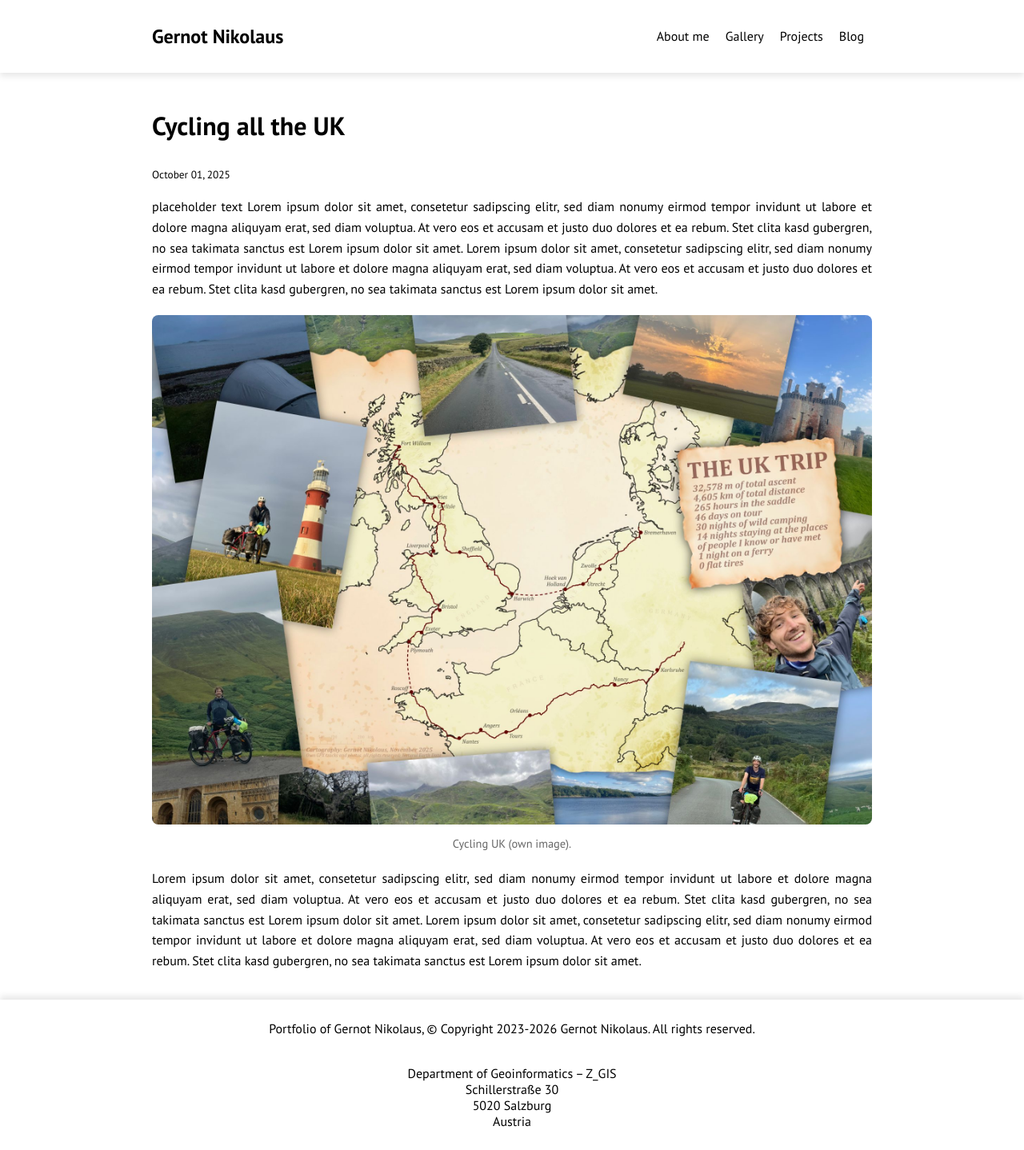
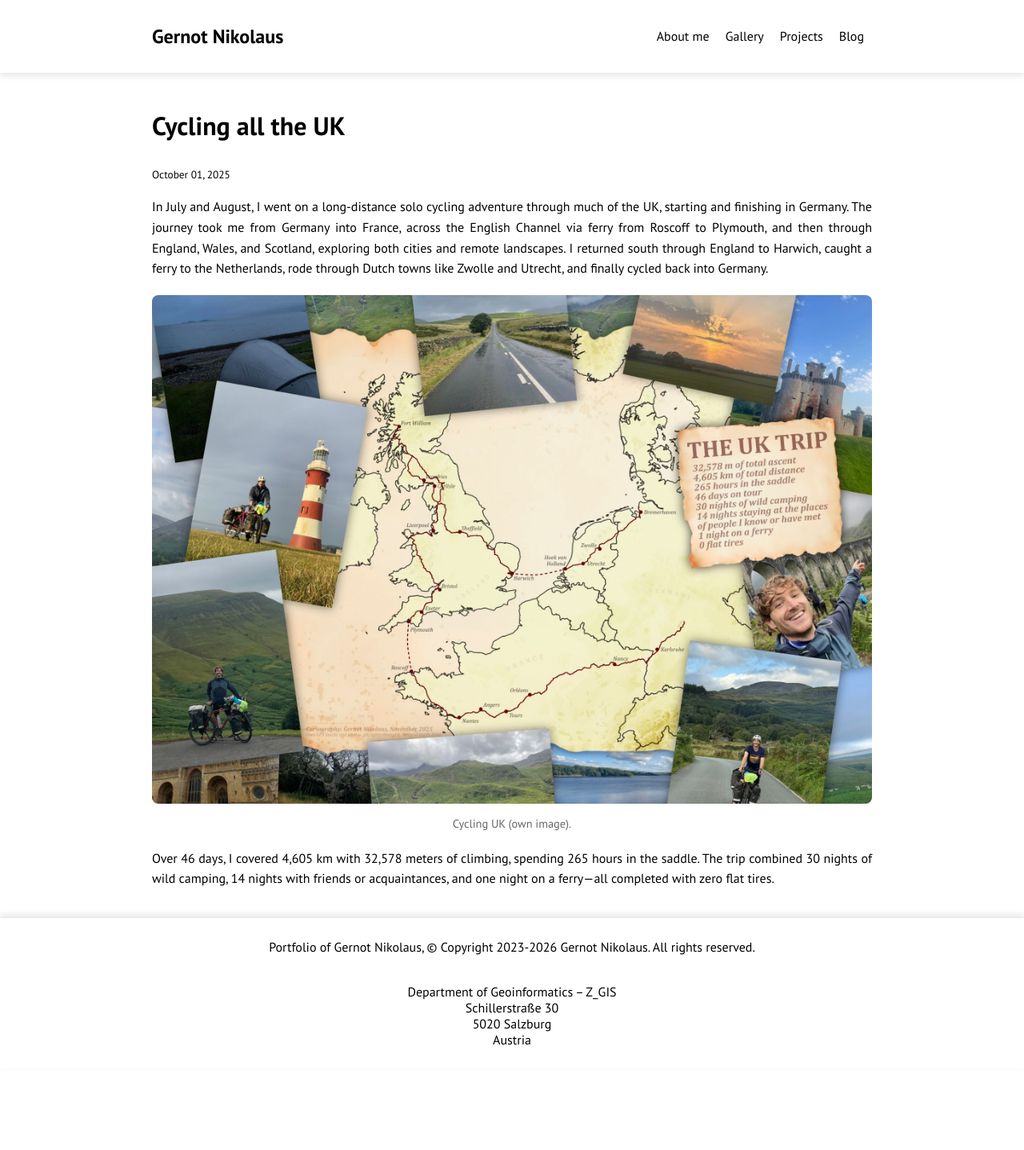
Before and after one commit to gernotnikolaus/gernotnikolaus.github.io, a Jekyll site: the page built from _posts/2025-10-01-CyclingUK.md, in a window 1280 px wide. Shown: the whole page at 80% size. Built offline with Jekyll 4.4.1, drawn with Linux system fonts in a browser that asks for light colours; after the commit the page ends 1336 px from its top, so only the background shows below that.

Commit message:
Update 2025-10-01-CyclingUK.md

```diff
--- a/_posts/2025-10-01-CyclingUK.md
+++ b/_posts/2025-10-01-CyclingUK.md
@@ -6,12 +6,11 @@
 permalink: /blog/CyclingUK
 ---
 
-placeholder text
-Lorem ipsum dolor sit amet, consetetur sadipscing elitr, sed diam nonumy eirmod tempor invidunt ut labore et dolore magna aliquyam erat, sed diam voluptua. At vero eos et accusam et justo duo dolores et ea rebum. Stet clita kasd gubergren, no sea takimata sanctus est Lorem ipsum dolor sit amet. Lorem ipsum dolor sit amet, consetetur sadipscing elitr, sed diam nonumy eirmod tempor invidunt ut labore et dolore magna aliquyam erat, sed diam voluptua. At vero eos et accusam et justo duo dolores et ea rebum. Stet clita kasd gubergren, no sea takimata sanctus est Lorem ipsum dolor sit amet.
+In July and August, I went on a long-distance solo cycling adventure through much of the UK, starting and finishing in Germany. The journey took me from Germany into France, across the English Channel via ferry from Roscoff to Plymouth, and then through England, Wales, and Scotland, exploring both cities and remote landscapes. I returned south through England to Harwich, caught a ferry to the Netherlands, rode through Dutch towns like Zwolle and Utrecht, and finally cycled back into Germany.
 
 <div class="blog-image">
   <img src="{{ 'assets/images/projects/30Maps_2025_04_MyData_CyclingUK_GernotNikolaus.jpg' | relative_url }}" alt="Cycling UK">
   <figcaption>Cycling UK (own image).</figcaption>
 </div>
 
-Lorem ipsum dolor sit amet, consetetur sadipscing elitr, sed diam nonumy eirmod tempor invidunt ut labore et dolore magna aliquyam erat, sed diam voluptua. At vero eos et accusam et justo duo dolores et ea rebum. Stet clita kasd gubergren, no sea takimata sanctus est Lorem ipsum dolor sit amet. Lorem ipsum dolor sit amet, consetetur sadipscing elitr, sed diam nonumy eirmod tempor invidunt ut labore et dolore magna aliquyam erat, sed diam voluptua. At vero eos et accusam et justo duo dolores et ea rebum. Stet clita kasd gubergren, no sea takimata sanctus est Lorem ipsum dolor sit amet.
+Over 46 days, I covered 4,605 km with 32,578 meters of climbing, spending 265 hours in the saddle. The trip combined 30 nights of wild camping, 14 nights with friends or acquaintances, and one night on a ferry—all completed with zero flat tires.
```
